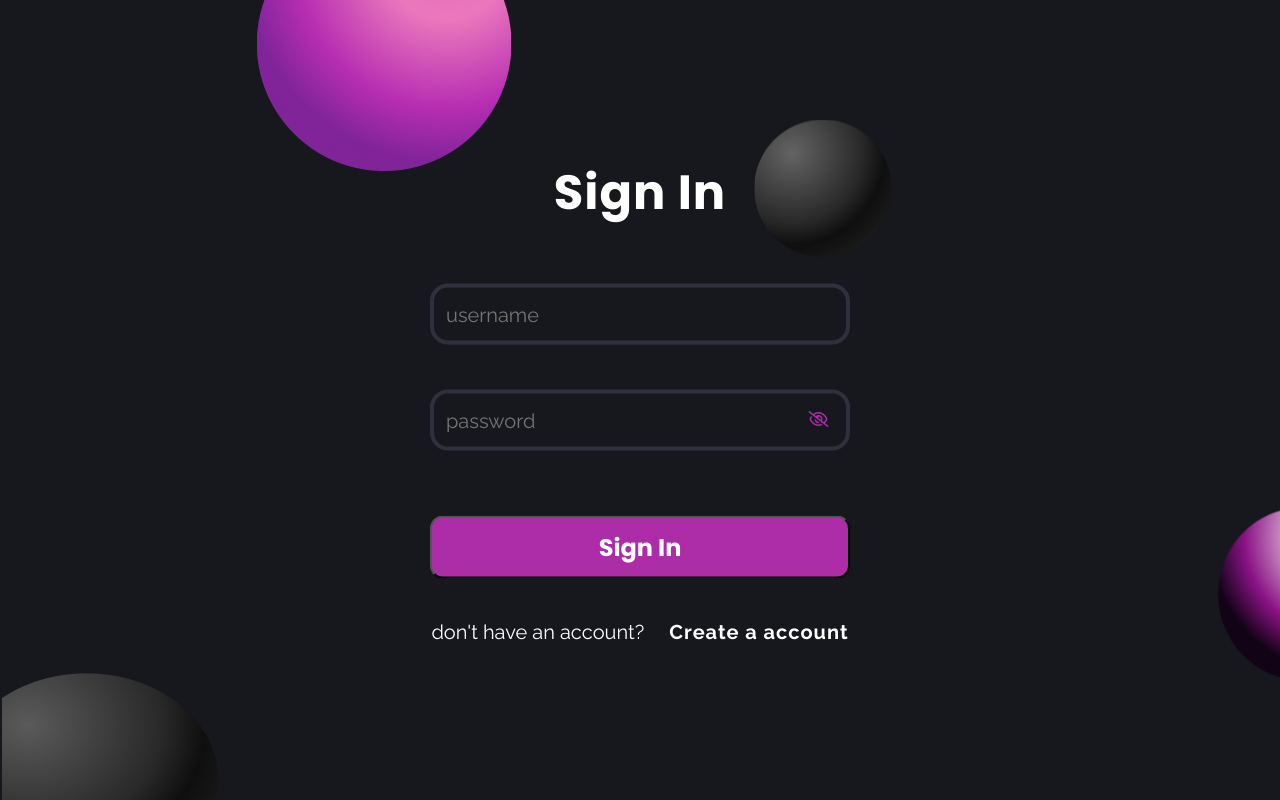
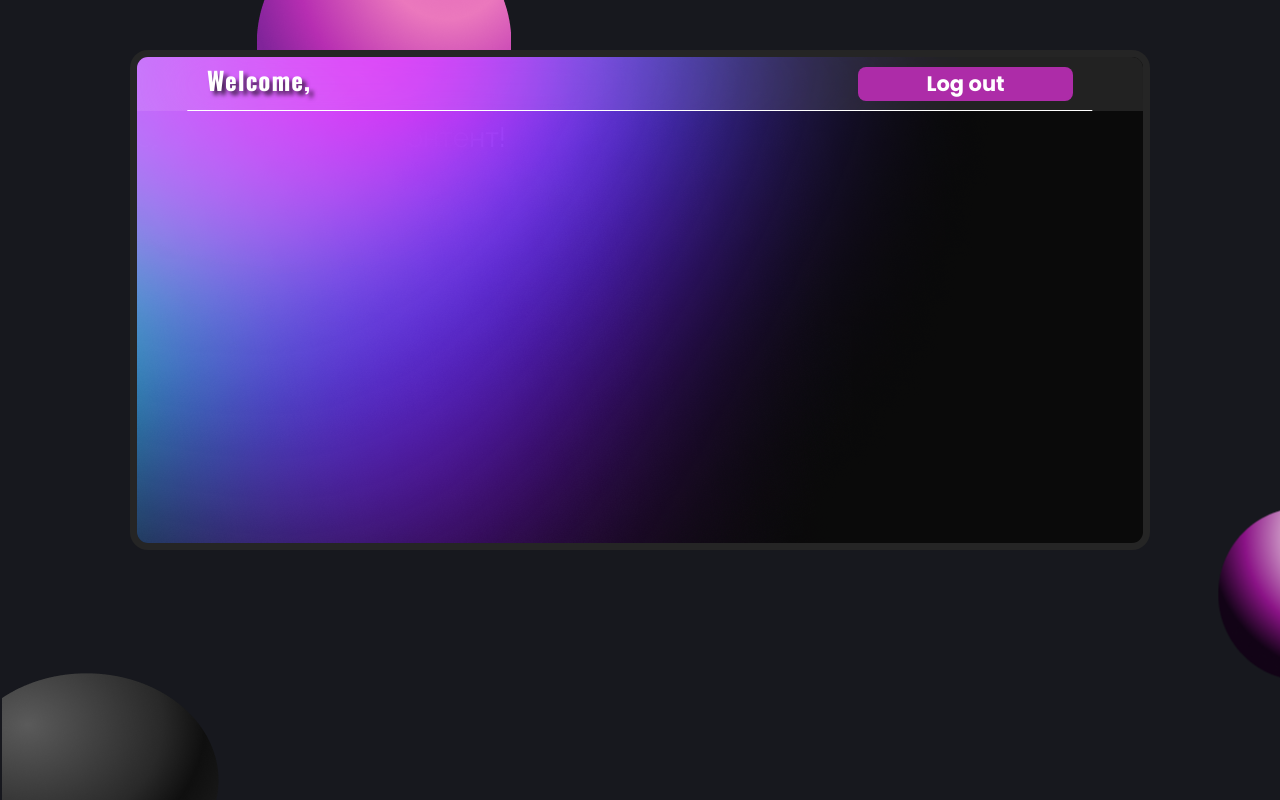
Before and after one commit to Vagoalex/Takeoff-staff-React, a React (Create React App) app: page /contacts in a window 1280 px wide. Before the commit this address led to /login. Built offline with nearby package versions, Linux system fonts and the light colour scheme.

Commit message:
feat: new feat

```diff
--- a/src/components/sign-up/SignUp.tsx
+++ b/src/components/sign-up/SignUp.tsx
@@ -16,7 +16,7 @@ const SignUp = () => {
 
   const handleRegister = (username: string, password: string) => {
     const person = users.filter((u) => u?.user?.username === username);
-    if (person[0]) {
+    if (person) {
       console.log(
         'Упс! пользователь с таким именем уже существует! Попробуйте другой!'
       );
--- a/src/pages/main-page/MainPage.scss
+++ b/src/pages/main-page/MainPage.scss
@@ -6,10 +6,21 @@
 
   padding-top: 50px;
   &__container {
-    background: #000000;
+    background: #0a0a0a;
     border: 7px solid rgba(56, 56, 56, 0.6);
     border-radius: 18px;
-    padding: 20px;
+    height: 500px;
+    position: relative;
+    overflow: hidden;
+
+    &::before {
+      content: '';
+      position: absolute;
+      background-image: url('../../assets/images/bg-main.png');
+      height: 100%;
+      width: 100%;
+      background-repeat: no-repeat;
+    }
   }
 }
 
@@ -17,6 +28,20 @@
   display: flex;
   justify-content: space-between;
   align-items: center;
+
+  background: rgba(255, 255, 255, 0.1);
+  backdrop-filter: blur(50px);
+  padding: 10px 70px;
+  &::after {
+    content: '';
+    background-color: #fff;
+    position: absolute;
+    height: 1px;
+    width: 90%;
+    left: 50%;
+    bottom: 0;
+    transform: translateX(-50%);
+  }
 
   &__title {
     font-size: 25px;
@@ -26,21 +51,24 @@
     color: $main-color;
     margin-bottom: 10px;
 
+    text-shadow: 4px 4px 4px rgba(0, 0, 0, 0.7);
+
     &--username {
-      color: $second-color;
+      color: #000;
       font-size: 29px;
       text-decoration: underline;
+      text-shadow: 4px 4px 4px rgba(0, 0, 0, 0.2);
     }
   }
   &__button {
     width: 215px;
-    padding: 4px 0px;
+    padding: 9px 0px;
     background-color: $second-color;
-    border-radius: 13px;
+    border-radius: 8px;
 
     font-family: 'Poppins';
     font-weight: 700;
-    font-size: 24px;
+    font-size: 21px;
     text-align: center;
 
     color: #ffffff;
--- a/src/pages/main-page/MainPage.tsx
+++ b/src/pages/main-page/MainPage.tsx
@@ -1,4 +1,5 @@
 import { FC } from 'react';
+import { Link } from 'react-router-dom';
 import { useAppDispatch } from 'hooks/redux-hooks';
 import { setAuthUser, setIsAuth } from 'store/reducers/auth/authSlice';
 import useAuth from 'hooks/use-auth';
@@ -34,9 +35,9 @@ const MainPage: FC = () => {
               {user?.username}
             </span>
           </h2>
-          <button className='content-nav__button' onClick={logOut}>
+          <Link to='/login' className='content-nav__button' onClick={logOut}>
             Log out
-          </button>
+          </Link>
         </div>
         <Contacts />
         <h1>Здесь скоро будет контент!</h1>
--- a/src/routes/routes.ts
+++ b/src/routes/routes.ts
@@ -10,7 +10,7 @@ const routes: IAnimatedRoutes[] = [
   { path: '/', name: 'HomePage', Component: HomePage },
   { path: '/login', name: 'LoginPage', Component: LoginPage },
   { path: '/register', name: 'RegisterPage', Component: RegisterPage },
-  { path: '/register', name: 'MainPage', Component: MainPage },
+  { path: '/contacts', name: 'MainPage', Component: MainPage },
   { path: '*', name: 'Page404', Component: HomePage },
 ];
 
--- /dev/null
+++ b/src/store/reducers/contacts/contactsSlice.ts
@@ -0,0 +1,2 @@
+const contacts = '';
+export default contacts;
```
Also changed, not shown: src/assets/images/bg-main.png (added).
